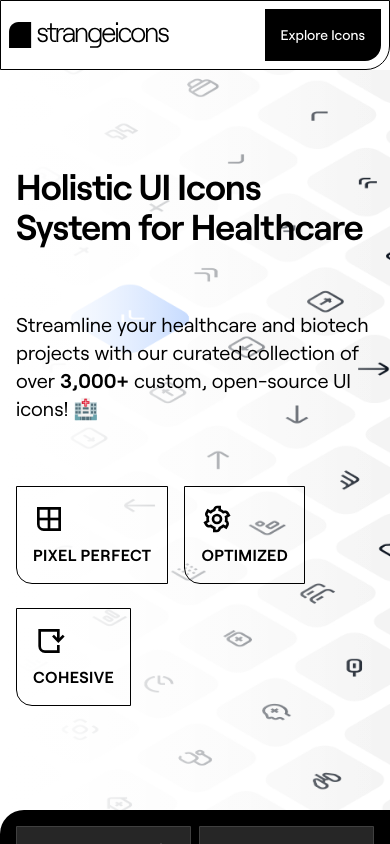
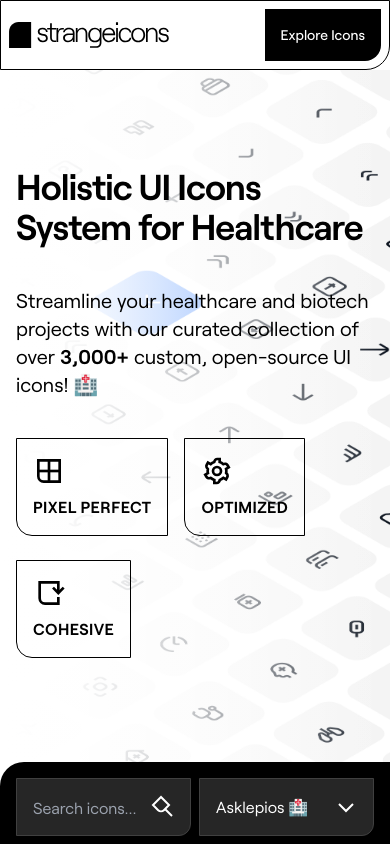
Before and after one commit to indigoscipio/strange-icons, a Next.js app: page / in a window 390 px wide. Shown: the top 844 px of the page. Built offline with nearby package versions, Linux system fonts and the light colour scheme; no server answers.

Commit message:
fix broken link

```diff
--- a/components/Hero.jsx
+++ b/components/Hero.jsx
@@ -2,7 +2,7 @@ const Hero = () => {
   return (
     <section className="bg-hero-bg bg-right-bottom bg-no-repeat bg-cover">
       <div className="container px-4 md:mx-auto py-24 lg:py-48 md:py-64">
-        <div className="w-full sm:w-1/2 flex flex-col gap-16 items-left text-left">
+        <div className="w-full sm:w-1/2 flex flex-col gap-10 lg:gap-16 items-left text-left">
           <h1 className="text-4xl md:text-6xl font-semibold tracking-tight">
             Holistic UI Icons System for Healthcare
           </h1>
```
